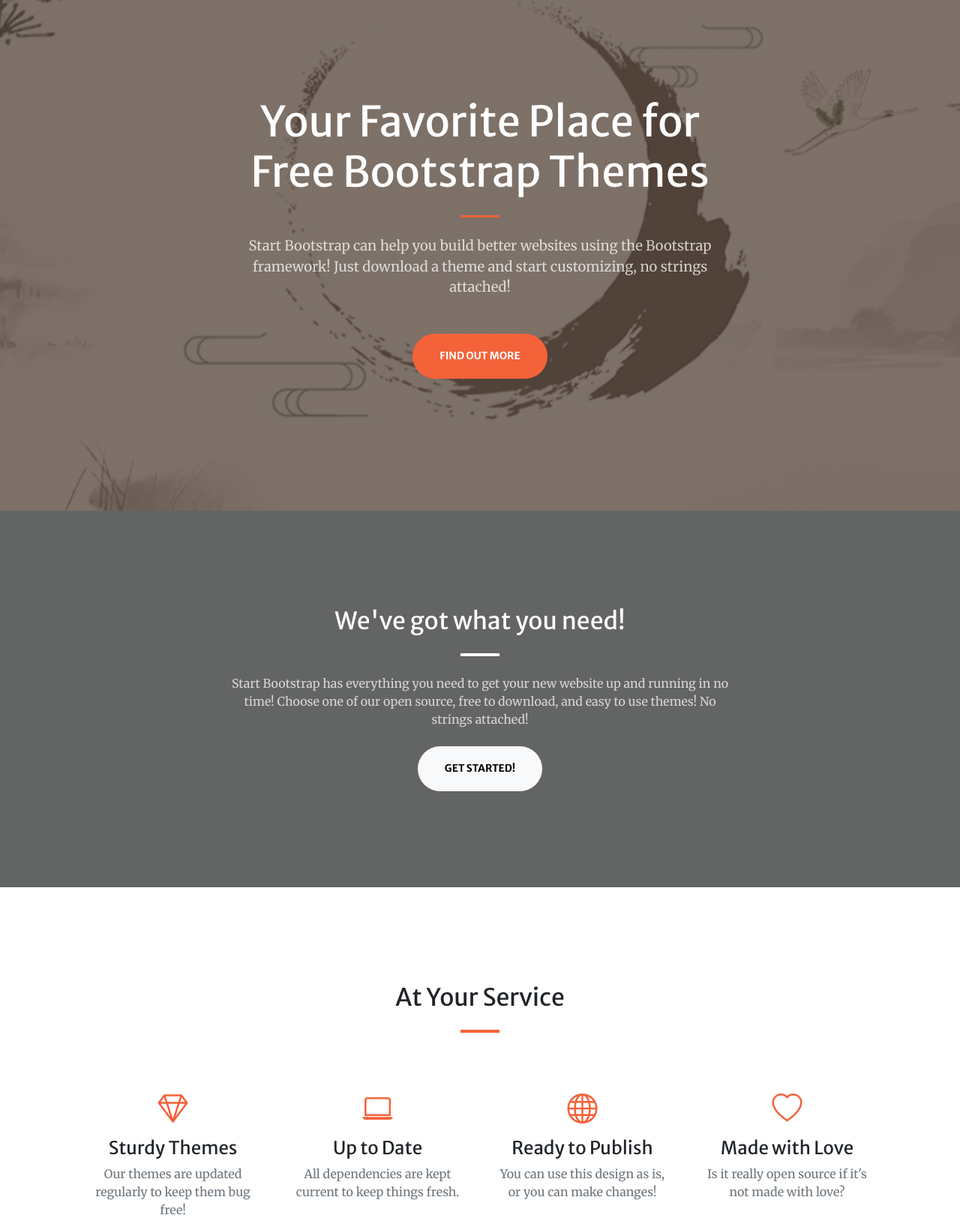
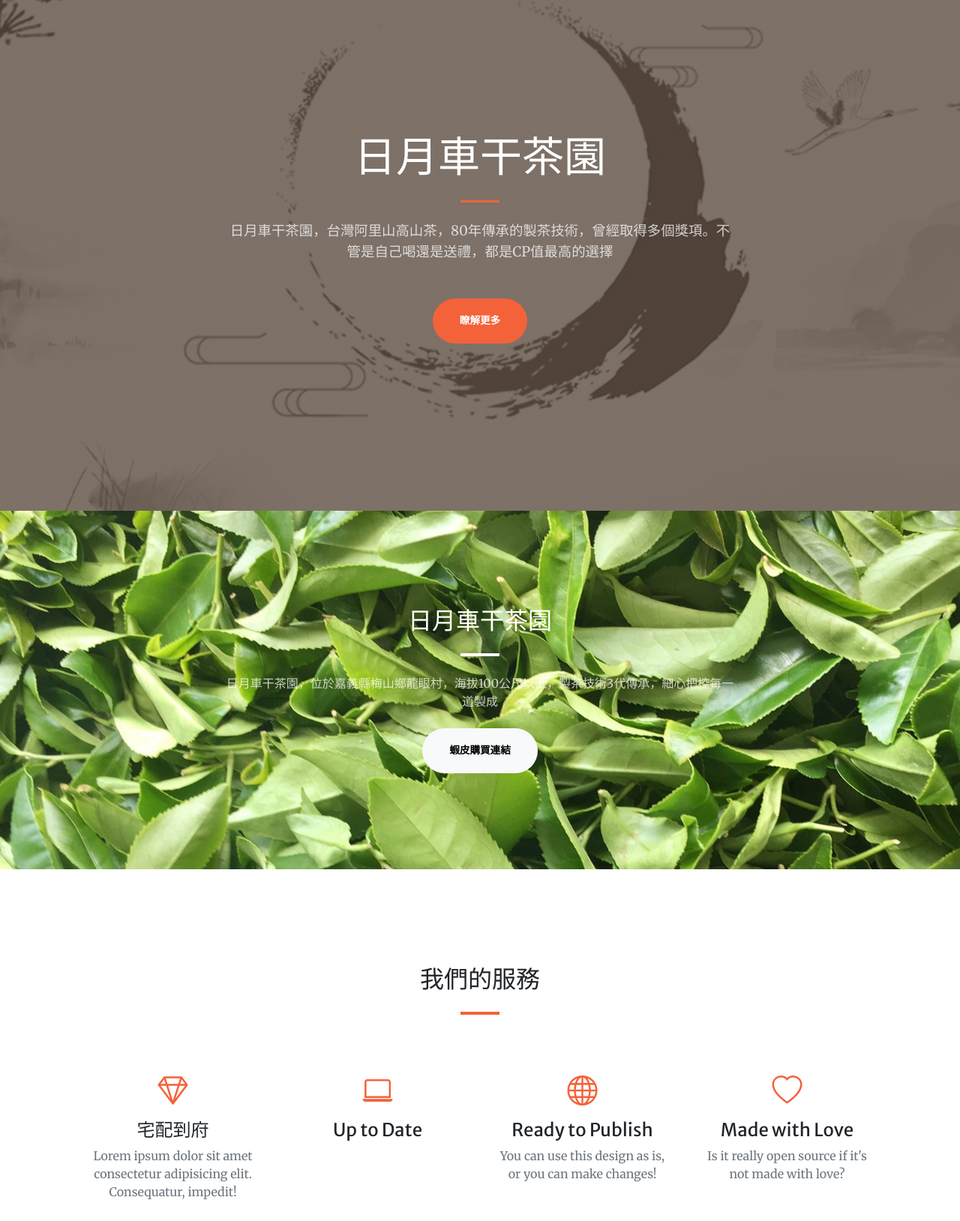
Before and after one commit to ishida624/DailyTea, a plain HTML site: page index.html in a window 1280 px wide. Shown: the part 119-1747 px from the top of the page at 75% size. Drawn offline with nearby package versions, Linux system fonts and the light colour scheme; some packages are replaced by stand-ins of ours; a script that the page names is missing.

Commit message:
修改內容，背景

```diff
--- a/index.html
+++ b/index.html
@@ -5,8 +5,8 @@
     <meta charset="utf-8" />
     <meta name="viewport" content="width=device-width, initial-scale=1, shrink-to-fit=no" />
     <meta name="description" content="" />
-    <meta name="author" content="" />
-    <title>名軒茶園</title>
+    <meta name="author" content="日月車干茶園，台灣阿里山高山茶，80年傳承的製茶技術，曾經取得多個獎項。不管是自己喝還是送禮，都是CP值最高的選擇" />
+    <title>日月車干茶園</title>
     <!-- Favicon-->
     <link rel="icon" type="image/x-icon" href="assets/favicon.ico" />
     <!-- Bootstrap Icons-->
@@ -43,12 +43,12 @@
         <div class="container px-4 px-lg-5 h-100">
             <div class="row gx-4 gx-lg-5 h-100 align-items-center justify-content-center text-center">
                 <div class="col-lg-8 align-self-end">
-                    <h1 class="text-white font-weight-bold">Your Favorite Place for Free Bootstrap Themes</h1>
+                    <h1 class="text-white font-weight-bold">日月車干茶園</h1>
                     <hr class="divider" />
                 </div>
                 <div class="col-lg-8 align-self-baseline">
-                    <p class="text-white-75 mb-5">Start Bootstrap can help you build better websites using the Bootstrap framework! Just download a theme and start customizing, no strings attached!</p>
-                    <a class="btn btn-primary btn-xl" href="#about">Find Out More</a>
+                    <p class="text-white-75 mb-5">日月車干茶園，台灣阿里山高山茶，80年傳承的製茶技術，曾經取得多個獎項。不管是自己喝還是送禮，都是CP值最高的選擇</p>
+                    <a class="btn btn-primary btn-xl" href="#about">瞭解更多</a>
                 </div>
             </div>
         </div>
@@ -58,10 +58,10 @@
         <div class="container px-4 px-lg-5">
             <div class="row gx-4 gx-lg-5 justify-content-center">
                 <div class="col-lg-8 text-center">
-                    <h2 class="text-white mt-0">We've got what you need!</h2>
+                    <h2 class="text-white mt-0">日月車干茶園</h2>
                     <hr class="divider divider-light" />
-                    <p class="text-white-75 mb-4">Start Bootstrap has everything you need to get your new website up and running in no time! Choose one of our open source, free to download, and easy to use themes! No strings attached!</p>
-                    <a class="btn btn-light btn-xl" href="#services">Get Started!</a>
+                    <p class="text-white-75 mb-4">日月車干茶園，位於嘉義縣梅山鄉龍眼村，海拔100公尺以上，製茶技術3代傳承，細心把控每一道製成</p>
+                    <a class="btn btn-light btn-xl" href="#services">蝦皮購買連結</a>
                 </div>
             </div>
         </div>
@@ -69,21 +69,21 @@
     <!-- Services-->
     <section class="page-section" id="services">
         <div class="container px-4 px-lg-5">
-            <h2 class="text-center mt-0">At Your Service</h2>
+            <h2 class="text-center mt-0">我們的服務</h2>
             <hr class="divider" />
             <div class="row gx-4 gx-lg-5">
                 <div class="col-lg-3 col-md-6 text-center">
                     <div class="mt-5">
                         <div class="mb-2"><i class="bi-gem fs-1 text-primary"></i></div>
-                        <h3 class="h4 mb-2">Sturdy Themes</h3>
-                        <p class="text-muted mb-0">Our themes are updated regularly to keep them bug free!</p>
+                        <h3 class="h4 mb-2">宅配到府</h3>
+                        <p class="text-muted mb-0">Lorem ipsum dolor sit amet consectetur adipisicing elit. Consequatur, impedit!</p>
                     </div>
                 </div>
                 <div class="col-lg-3 col-md-6 text-center">
                     <div class="mt-5">
                         <div class="mb-2"><i class="bi-laptop fs-1 text-primary"></i></div>
                         <h3 class="h4 mb-2">Up to Date</h3>
-                        <p class="text-muted mb-0">All dependencies are kept current to keep things fresh.</p>
+                        <p class="text-muted mb-0"></p>
                     </div>
                 </div>
                 <div class="col-lg-3 col-md-6 text-center">
@@ -176,9 +176,9 @@
         <div class="container px-4 px-lg-5">
             <div class="row gx-4 gx-lg-5 justify-content-center">
                 <div class="col-lg-8 col-xl-6 text-center">
-                    <h2 class="mt-0">Let's Get In Touch!</h2>
+                    <h2 class="mt-0">聯絡我們</h2>
                     <hr class="divider" />
-                    <p class="text-muted mb-5">Ready to start your next project with us? Send us a messages and we will get back to you as soon as possible!</p>
+                    <!-- <p class="text-muted mb-5">Ready to start your next project with us? Send us a messages and we will get back to you as soon as possible!</p> -->
                 </div>
             </div>
             <div class="row gx-4 gx-lg-5 justify-content-center mb-5">
@@ -243,7 +243,7 @@
             <div class="row gx-4 gx-lg-5 justify-content-center">
                 <div class="col-lg-4 text-center mb-5 mb-lg-0">
                     <i class="bi-phone fs-2 mb-3 text-muted"></i>
-                    <div>+1 (555) 123-4567</div>
+                    <div>0933525130</div>
                 </div>
             </div>
         </div>
```
Also changed, not shown: assets/img/2021530_210531_69.jpg (added), assets/img/Logo.png, assets/img/Logo1.png (added), css/styles.css.
